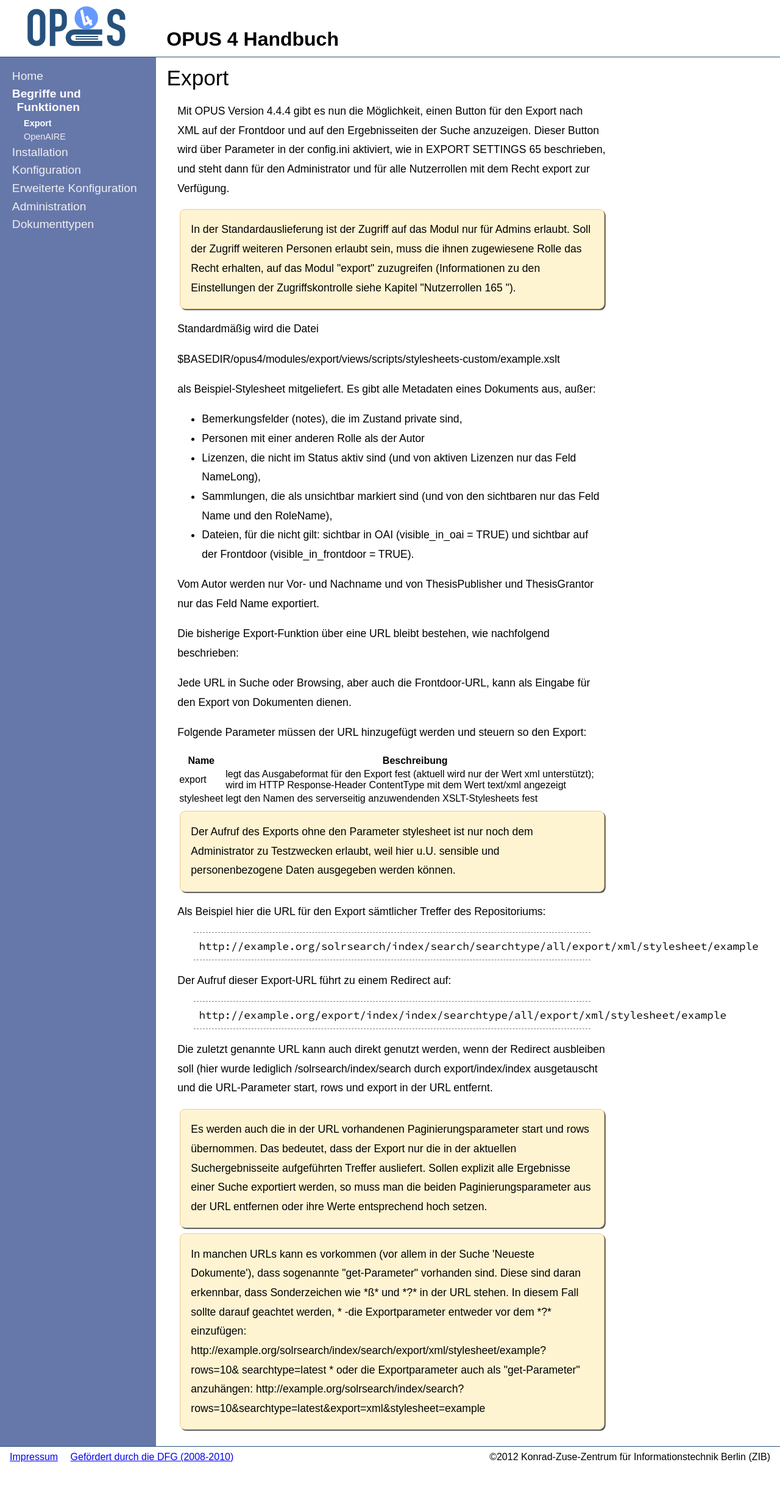
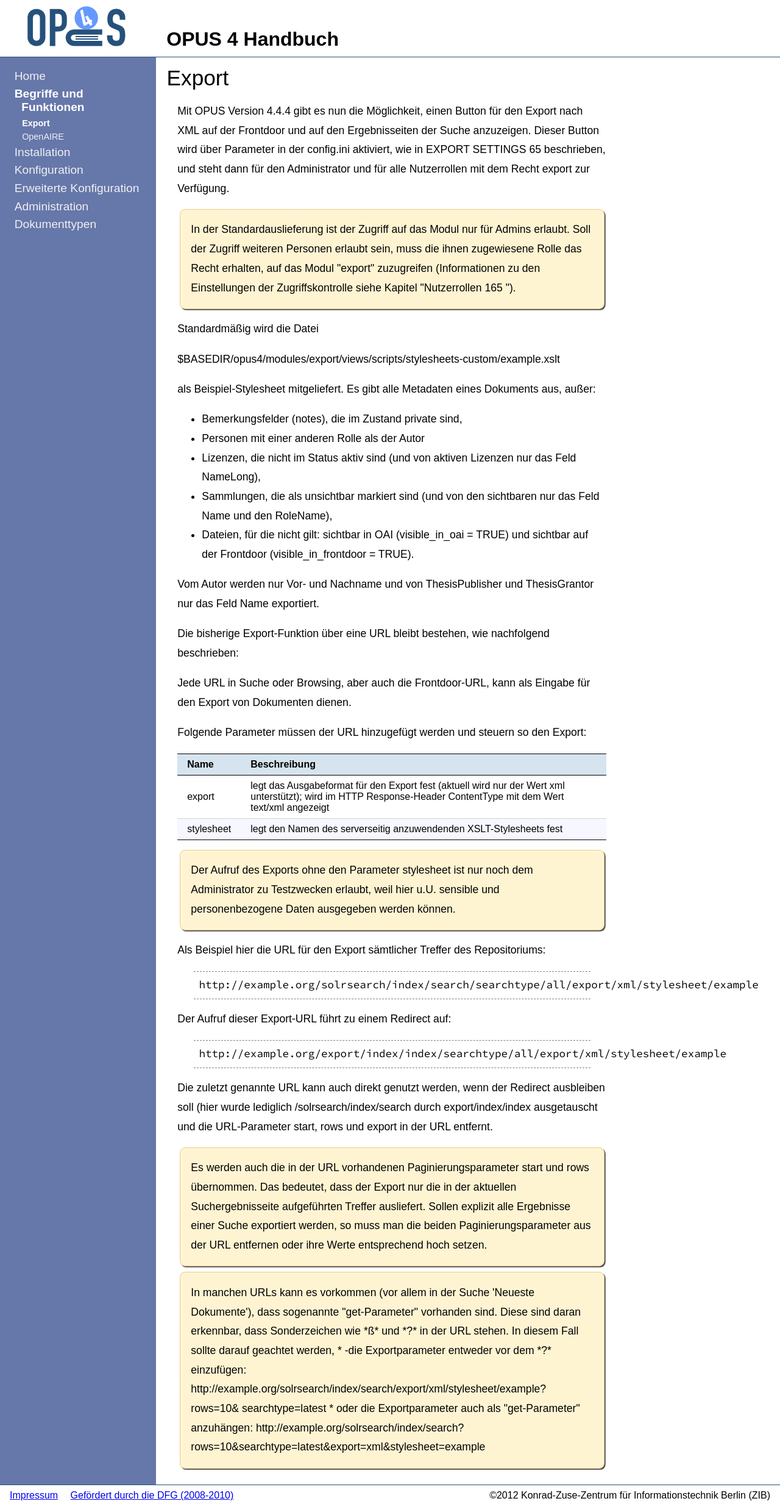
Before and after one commit to OPUS4/userdoc, a Jekyll site: the page built from features/export.md, in a window 1280 px wide. Shown: the whole page at 61% size. Built offline with Jekyll 4.4.1, drawn with Linux system fonts in a browser that asks for light colours; before the commit the page ends 2399 px from its top, so only the background shows below that.

Commit message:
#2 Anzeige von Tabellen und andere kleine Verbesserungen.

```diff
--- a/css/style.css
+++ b/css/style.css
@@ -69,10 +69,13 @@ body {
     /* display: block;
     width: 12em; */
     padding: 0.2em 0em;
-    padding-left: 0.6em;
-    text-indent: -0.4em;
+    padding-left: 1em;
+    text-indent: -0.6em;
     color: gray;
+}
 
+#navigation a:hover {
+    color:orange;
 }
 
 #navigation ul li.active a {
@@ -122,6 +125,41 @@ body {
 
 #content h4 {
     font-weight: normal;
+}
+
+#content table {
+    border: 0px solid gray;
+    margin-top: 1em;
+    margin-bottom: 1em;
+    border-collapse: collapse;
+    /* border-left: 1px solid black;
+    border-right: 1px solid black; */
+}
+
+#content table th {
+    background-color: #d5e4ee;
+    font-weight: bold;
+    padding: 0.5em 1em;
+    text-align: left;
+    border-top: 1px solid black;
+}
+
+#content table tr {
+    border-top: 1px solid lightgray;
+    border-bottom: 1px solid lightgray;
+}
+
+#content table td {
+    padding: 0.5em 1em;
+    /* border-right: 1px solid #F0F0F0; */
+}
+
+#content table tr:nth-child(even) {
+    background-color: #f6f7ff;
+}
+
+#content table tr:last-child {
+    border-bottom: 1px solid black;
 }
 
 #footer {
@@ -213,6 +251,10 @@ p.warning {
     padding: 1em;
 }
 
+#content ul em {
+    color: gray;
+}
+
 @media print {
 
     #navigation {
```
